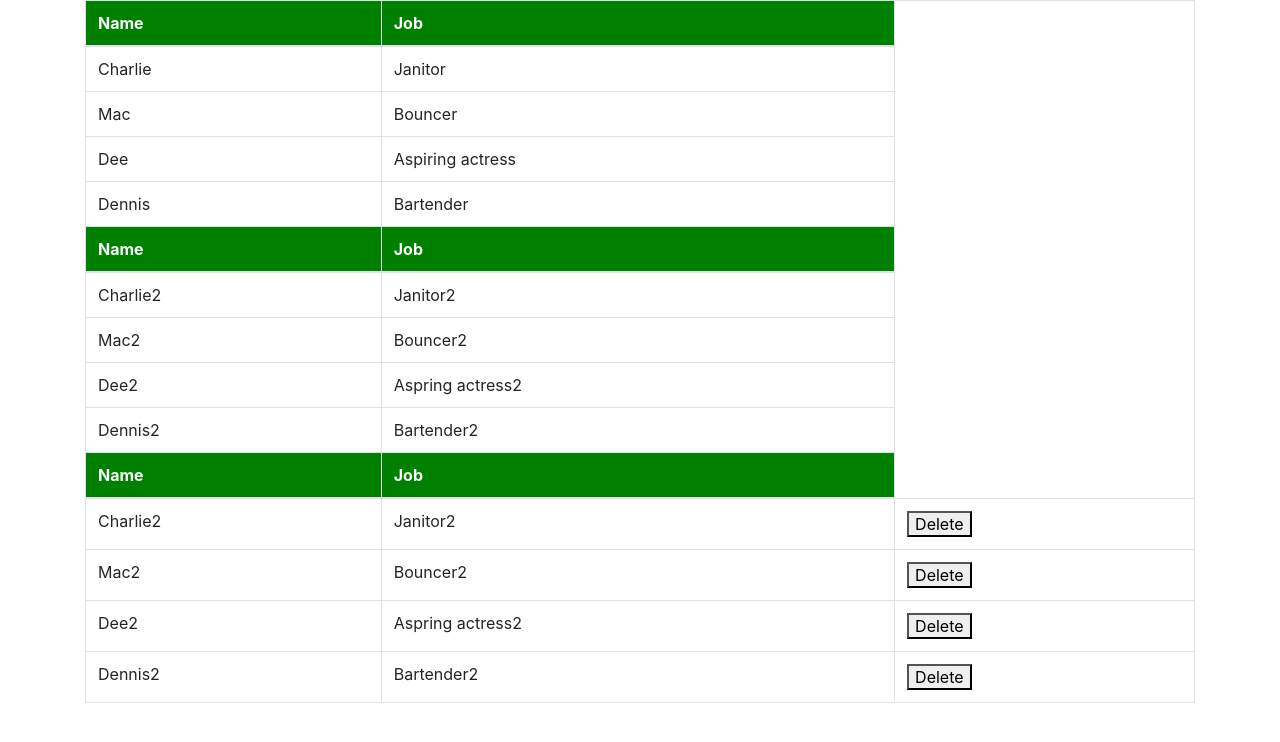
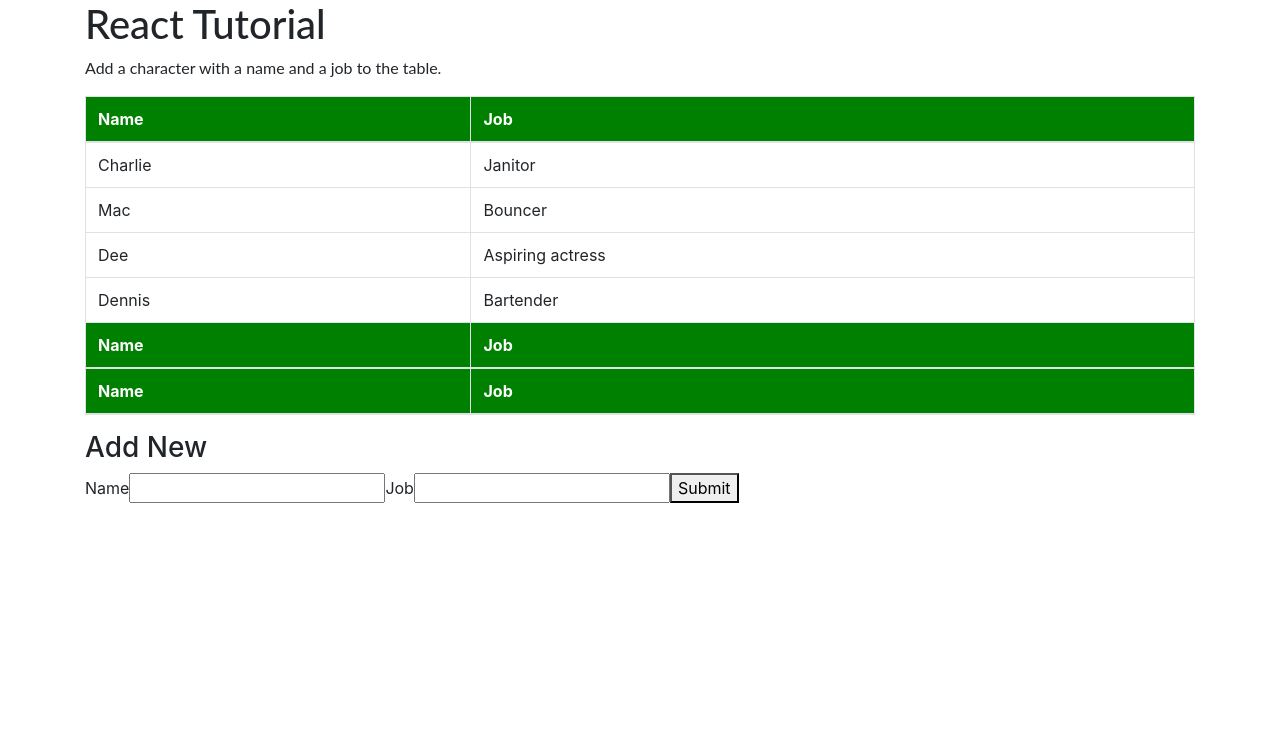
Before and after one commit to arupjbasu/react-arup-1, a React (Create React App) app: page / in a window 1280 px wide. Shown: the top 742 px of the page. Built offline with nearby package versions, Linux system fonts and the light colour scheme.

Commit message:
1 file modified, 1 added

```diff
--- a/App.js
+++ b/App.js
@@ -1,10 +1,10 @@
 import React, { Component } from 'react'
 import Table from './Table'
-
+import Form from './Form';
 class App extends Component {
   state = {
         characters: [
-          {
+         /* {
         name: 'Charlie2',
         job: 'Janitor2',
       },
@@ -19,7 +19,7 @@ class App extends Component {
       {
         name: 'Dennis2',
         job: 'Bartender2',
-      },
+      },*/
         ]
     };
   removeCharacter = index => {
@@ -31,13 +31,27 @@ class App extends Component {
     }),
   })
 }
+handleSubmit = character => {
+        this.setState({characters: [...this.state.characters, character]});
+    }
   render() {
     const { characters } = this.state;
 
     return (
-      <div className="container">
+      /*<div className="container">
         <Table characterData={characters} removeCharacter={this.removeCharacter}/>
-      </div>
+        <Form />
+      </div> */
+       <div className="container">
+                <h1>React Tutorial</h1>
+                <p>Add a character with a name and a job to the table.</p>
+                <Table
+                    characterData={characters}
+                    removeCharacter={this.removeCharacter}
+                />
+                <h3>Add New</h3>
+                <Form handleSubmit={this.handleSubmit} />
+            </div>
     )
   }
 }
--- /dev/null
+++ b/Form.js
@@ -0,0 +1,53 @@
+import React, { Component } from 'react'
+
+class Form extends Component {
+  constructor(props) {
+    super(props)
+
+    this.initialState = {
+      name: '',
+      job: '',
+    }
+
+    this.state = this.initialState
+  }
+
+  handleChange = event => {
+  const { name, value } = event.target
+
+  this.setState({
+    [name]: value,
+  })
+}
+onFormSubmit = (event) => {
+        event.preventDefault();
+
+        this.props.handleSubmit(this.state);
+        this.setState(this.initialState);
+    }
+render() {
+  const { name, job } = this.state;
+
+  return (
+            <form onSubmit={this.onFormSubmit}>
+                <label>Name</label>
+                <input
+                    type="text"
+                    name="name"
+                    value={name}
+                    onChange={this.handleChange} />
+                <label>Job</label>
+                <input
+                    type="text"
+                    name="job"
+                    value={job}
+                    onChange={this.handleChange} />
+                <button type="submit">
+                    Submit
+                </button>
+            </form>
+        );
+}
+
+}
+export default Form;
```
